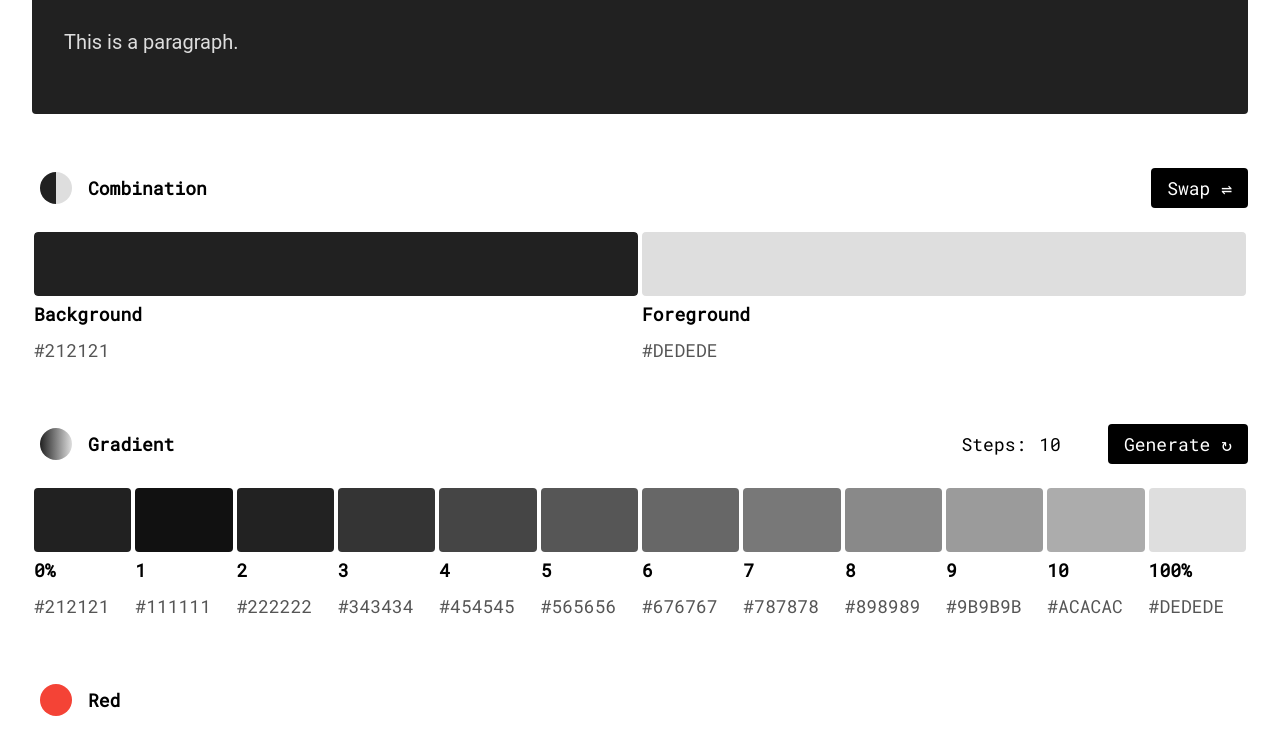
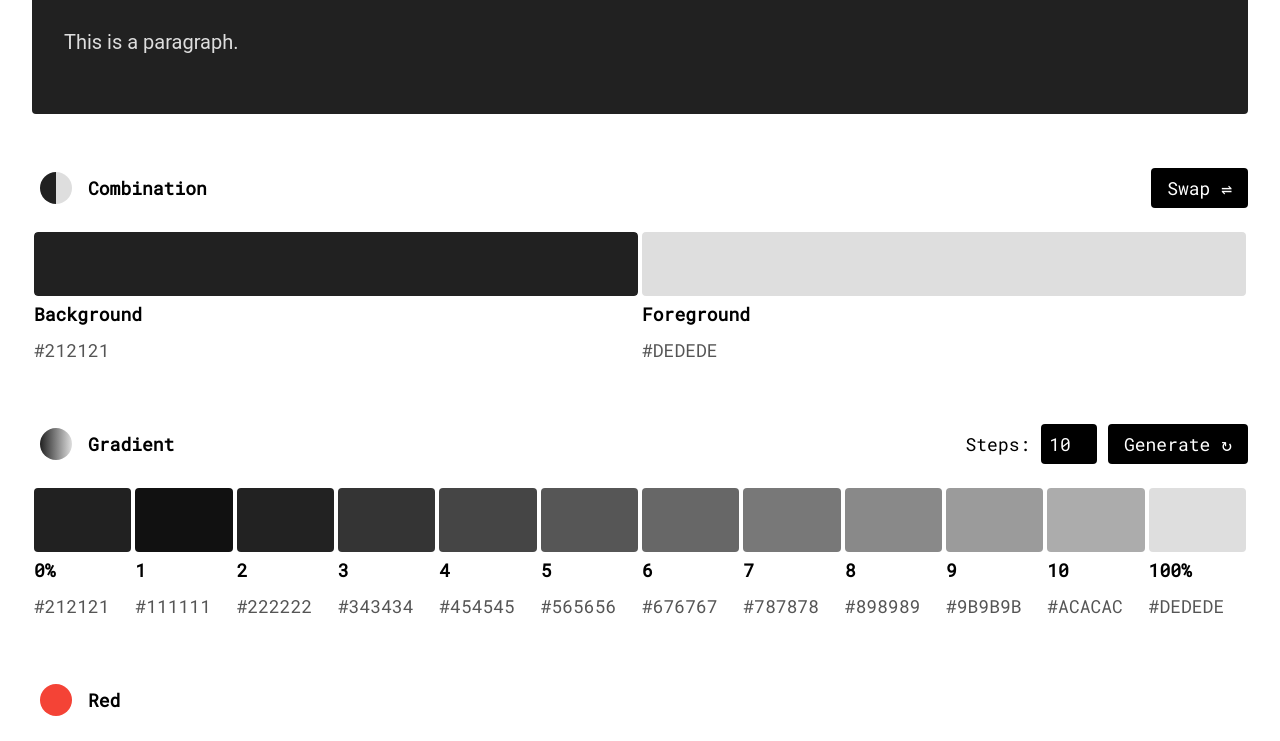
Before and after one commit to liyasthomas/colorbook, a website: page index.html in a window 1280 px wide. Shown: the part 352-1093 px from the top of the page. Drawn offline with Linux system fonts and the light colour scheme; a web font is replaced by a local one.

Commit message:
:bug: Fixed gradient steps maxlength count

```diff
--- a/index.css
+++ b/index.css
@@ -73,16 +73,19 @@ main {
 	padding: 32px;
 }
 
-a:not(.circle),
-input[type="text"]:not(.hex) {
+a:not(.circle) {
 	background: #000000;
 	color: #ffffff;
 	padding: 8px 16px;
 	border-radius: 4px;
 }
 
-input[type="text"]:not(.hex) {
-	width: 64px;
+input[type="number"] {
+	background: #000000;
+	color: #ffffff;
+	padding: 2px 2px 2px 8px;
+	width: 56px;
+	border-radius: 4px;
 }
 
 input {
--- a/index.html
+++ b/index.html
@@ -104,7 +104,7 @@
 				<h4>Gradient</h4>
 				<div class="flex"></div>
 				<div>
-					Steps: <input type="number" id="steps" min="1" max="100" name="steps" placeholder="1-100" value="10">
+					Steps: <input type="number" id="steps" oninput="this.value=this.value.slice(0,this.maxLength)" min="1" max="99" name="steps" value="10" maxlength="2">
 					<a href="javascript:updateSpitter();">Generate ↻</a>
 				</div>
 			</nav>
```
